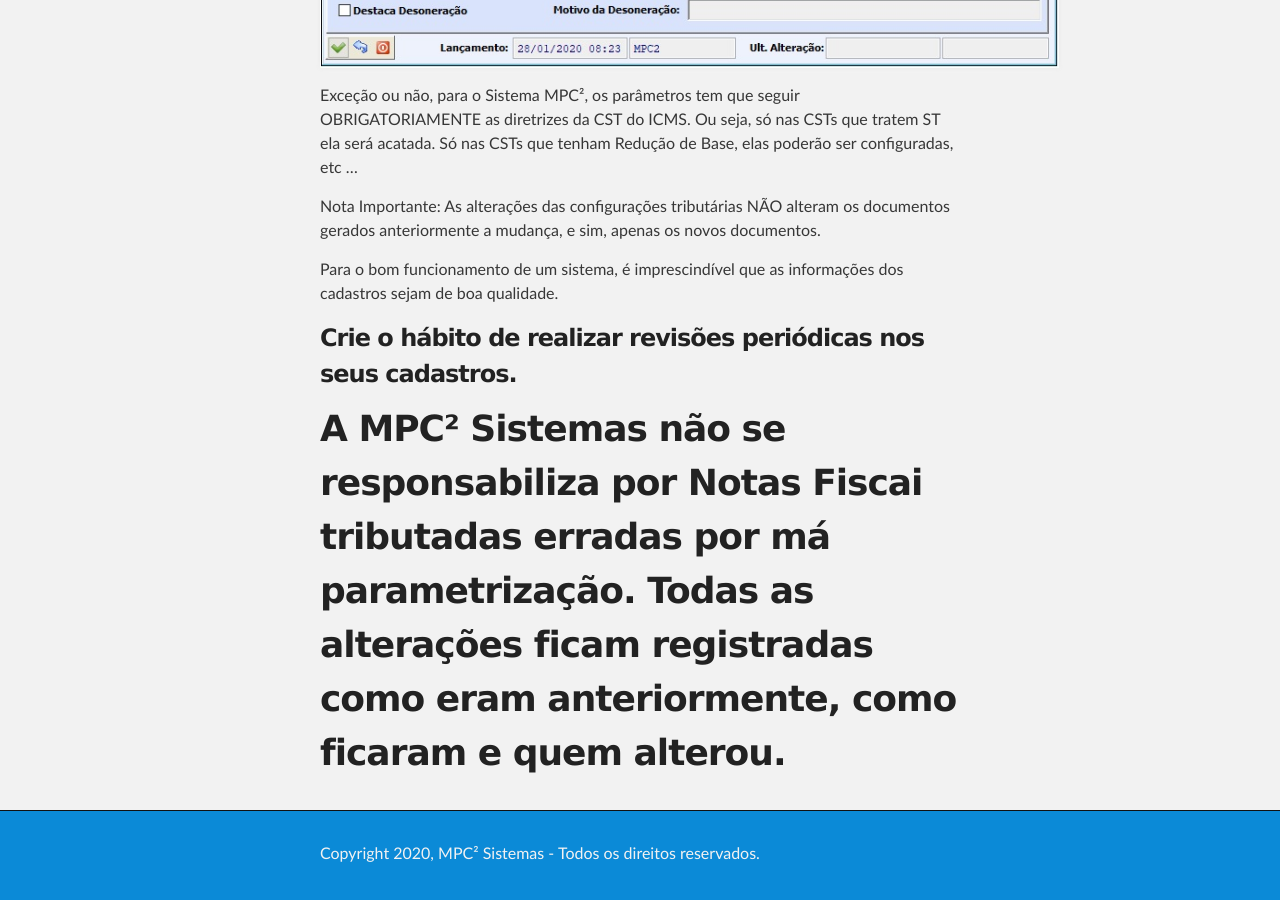
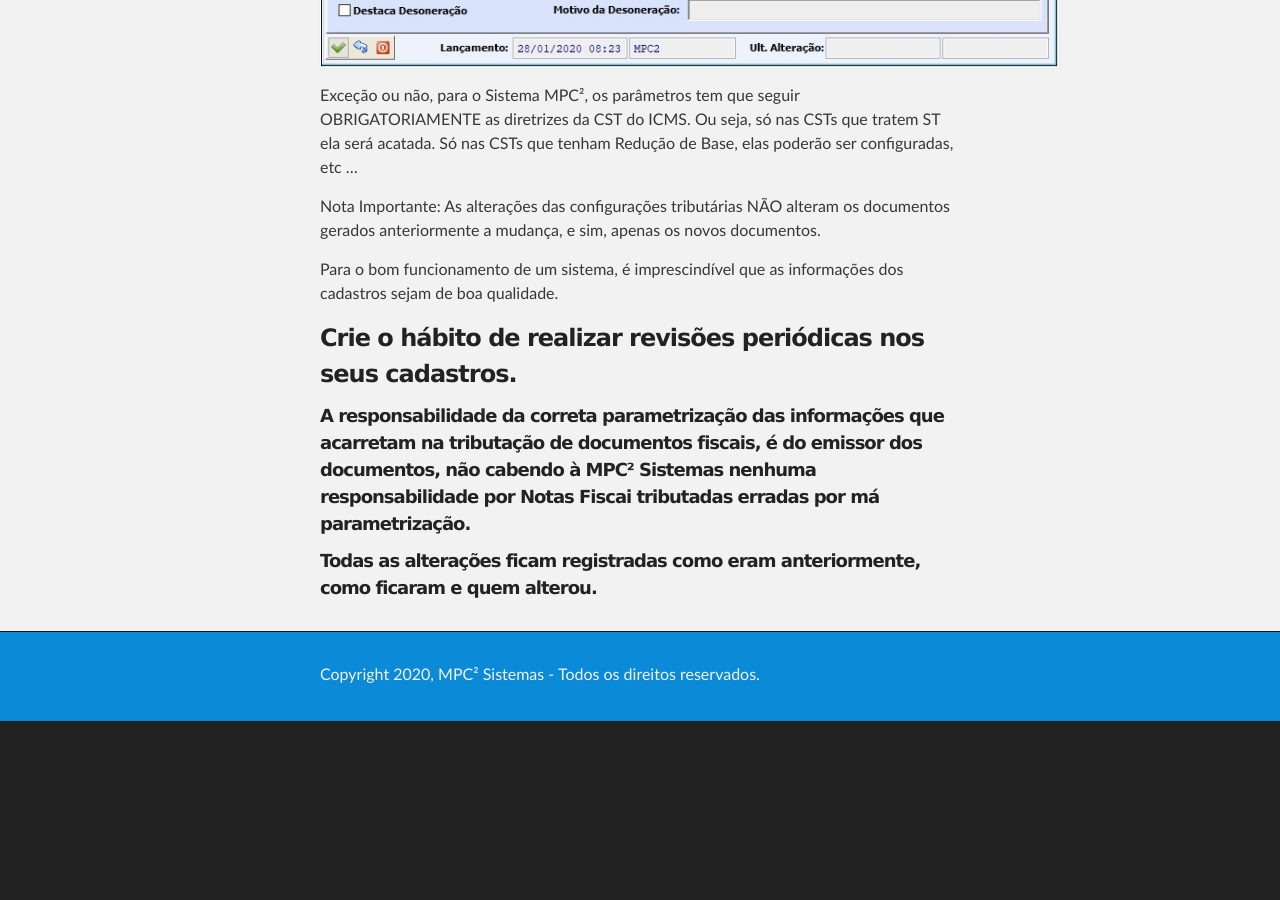
Before and after one commit to mpc2erp/mpc2erp.github.io, a Jekyll site: the page built from Pages/ClasFis.md, in a window 1280 px wide and 900 px high, scrolled down 2962 px. Built offline with Jekyll 4.4.1, drawn with Linux system fonts in a browser that asks for light colours; after the commit the page ends 3683 px from its top, so only the background shows below that.

Commit message:
ClasFis281118

```diff
--- a/Pages/ClasFis.md
+++ b/Pages/ClasFis.md
@@ -48,4 +48,6 @@ Nota Importante: As alterações das configurações tributárias NÃO alteram o
 
 Para o bom funcionamento de um sistema, é imprescindível que as informações dos cadastros sejam de boa qualidade.
 ### Crie o hábito de realizar revisões periódicas nos seus cadastros.
-# A MPC² Sistemas não se responsabiliza por Notas Fiscai tributadas erradas por má parametrização. Todas as alterações ficam registradas como eram anteriormente, como ficaram e quem alterou.
+
+##### A responsabilidade da correta parametrização das informações que acarretam na tributação de documentos fiscais, é do emissor dos documentos, não cabendo à MPC² Sistemas nenhuma responsabilidade por Notas Fiscai tributadas erradas por má parametrização.
+##### Todas as alterações ficam registradas como eram anteriormente, como ficaram e quem alterou.
```
Also changed, not shown: Pages/Natureza.md (+3 -1 lines).
